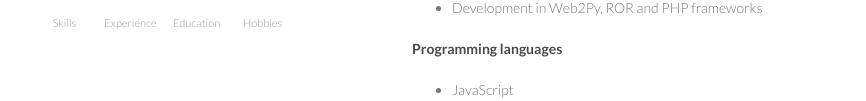
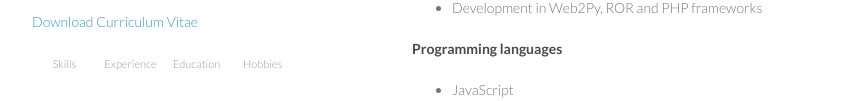
Before and after one commit to Menerve/menerve.github.io, a plain HTML site: page index.html in a window 1280 px wide. Shown: the part 285-386 px from the top of the page, without its empty margins (178-1044 px from the left). Drawn offline with Linux system fonts and the light colour scheme.

Commit message:
added pdf version

```diff
--- a/index.html
+++ b/index.html
@@ -25,6 +25,7 @@
           Twitter: <a href="https://twitter.com/Menerve">@Menerve</a> <br>
           Github: <a href="https://github.com/Menerve">Menerve</a>
         </p>
+        <p><a href="cv-thomas-rohee.pdf">Download Curriculum Vitae</a></p>
 
         <nav>
           <ul>
```
Also changed, not shown: 1 other file.
